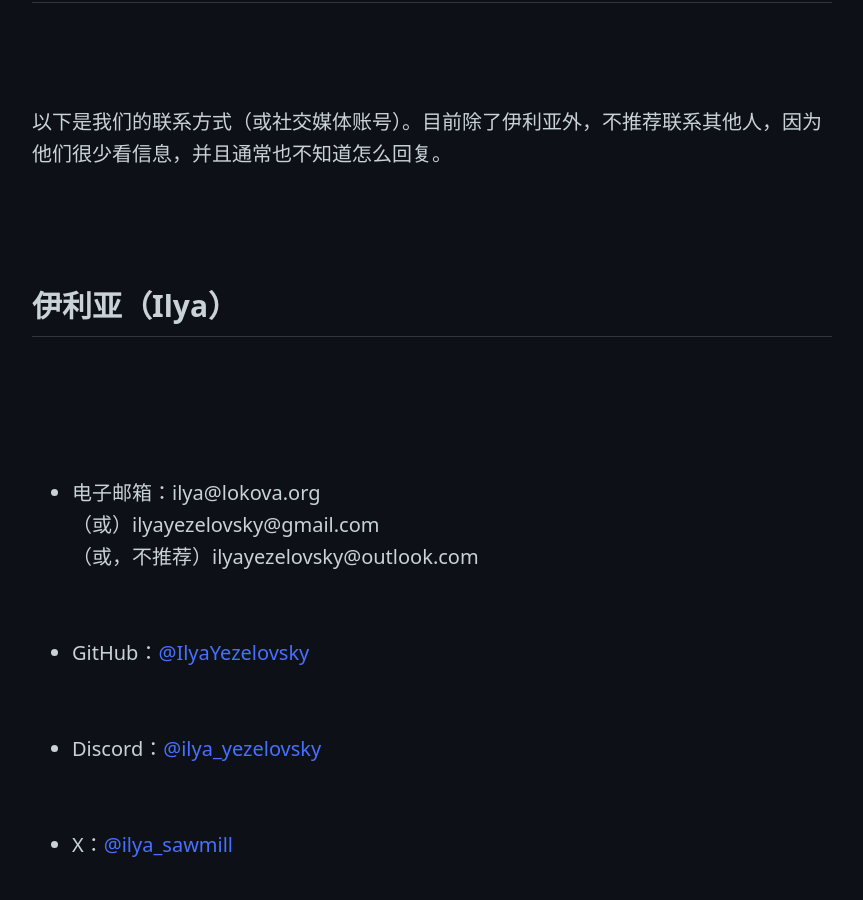
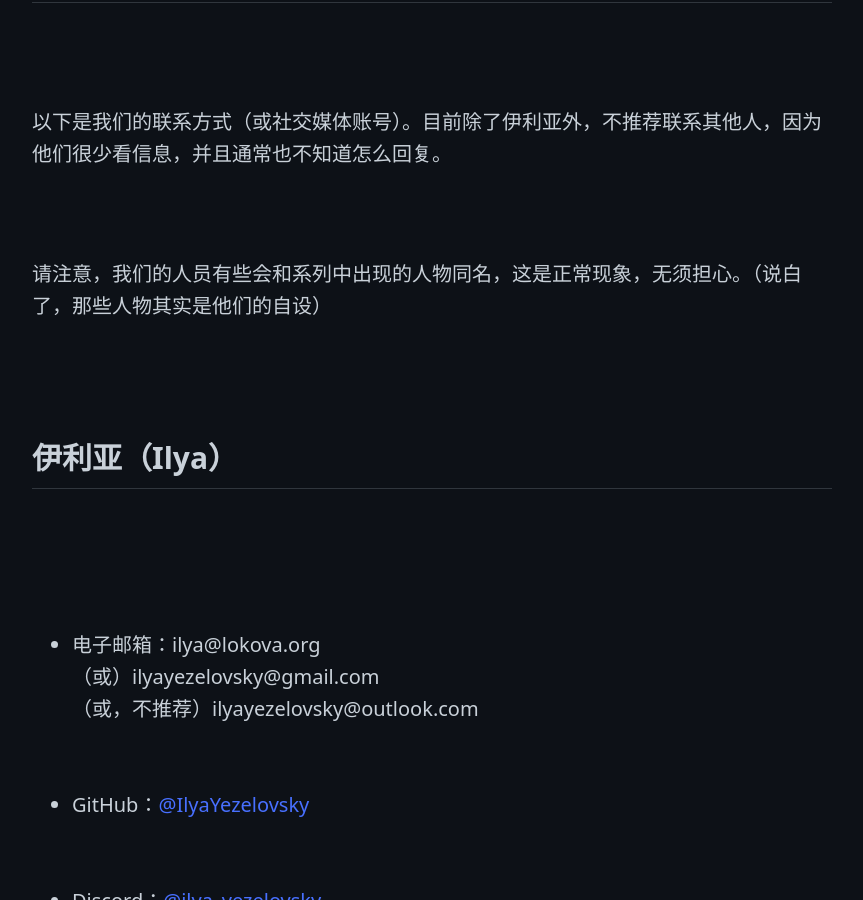
Before and after one commit to IlyaYezelovsky/lokova.org, a Jekyll site: the page built from contact.md, in a window 1280 px wide and 900 px high, scrolled down 1108 px. Shown: the whole window, without its empty margins (208-1071 px from the left). Built offline with Jekyll 4.4.1, drawn with Linux system fonts in a browser that asks for light colours; comment, search, counter and statistics services are not loaded.

Commit message:
Update contact.md

```diff
--- a/contact.md
+++ b/contact.md
@@ -5,6 +5,8 @@ layout: default
 # 联系我们
 
 以下是我们的联系方式（或社交媒体账号）。目前除了伊利亚外，不推荐联系其他人，因为他们很少看信息，并且通常也不知道怎么回复。
+
+请注意，我们的人员有些会和系列中出现的人物同名，这是正常现象，无须担心。（说白了，那些人物其实是他们的自设）
 
 ## 伊利亚（Ilya）
 * 电子邮箱：ilya@lokova.org
```
